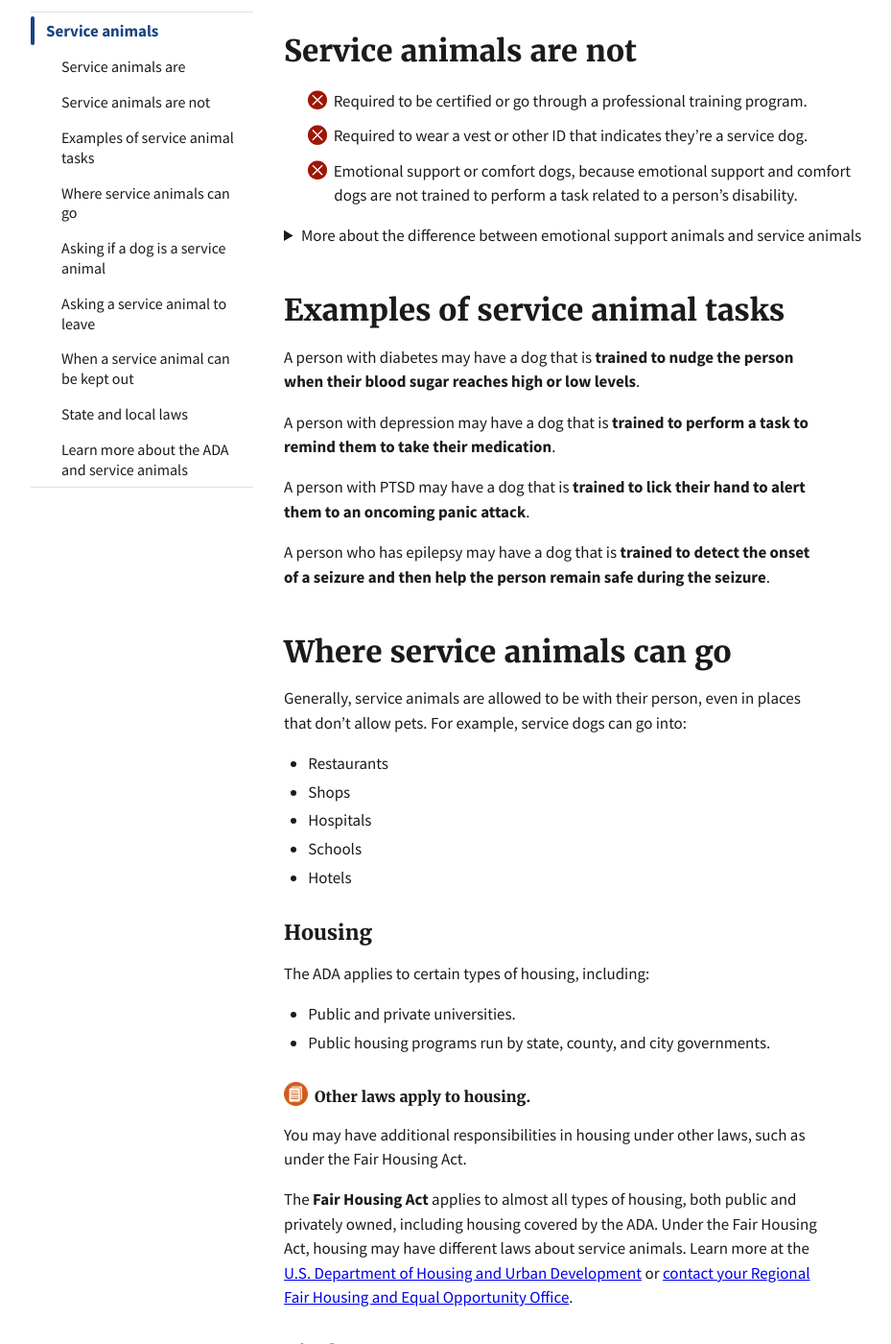
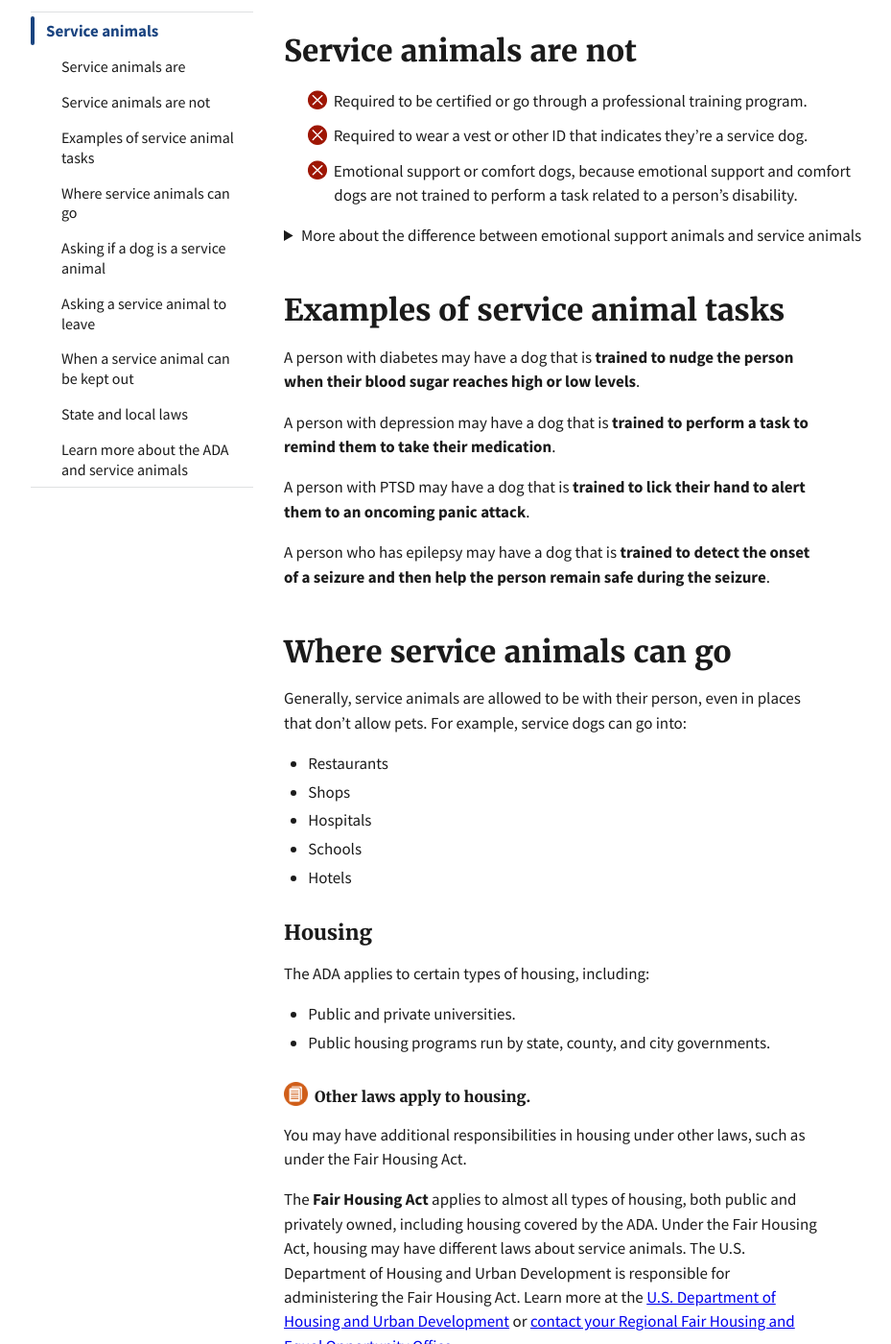
Before and after one commit to 18F/ada-sandbox, a Jekyll site: the page built from pages/page.md, in a window 1280 px wide and 1400 px high, scrolled down 836 px. Shown: the whole window at 96% size, without its empty margins (128-1057 px from the left). Built offline with Jekyll 4.4.1, drawn with Linux system fonts in a browser that asks for light colours; some of the changed text lies outside the part shown.

Commit message:
Updates based on DOJ review

```diff
--- a/pages/page.md
+++ b/pages/page.md
@@ -56,7 +56,7 @@ Generally, state and local governments, businesses that are open to the public,
 
 <details>
     <summary>More about the difference between emotional support animals and service animals</summary>
-      The ADA makes a distinction between psychiatric service animals and emotional support animals. If the dog has been trained to sense that an anxiety attack is about to happen and take a specific action to help avoid the attack or lessen its impact, the dog is a service animal. If the dog's mere presence provides comfort, it is not a service animal under the ADA.
+      If the dog's mere presence provides comfort, it is not a service animal under the ADA. But if the dog is trained to perform a task related to a person's disability, it is a service animal under the ADA. For example, if the dog has been trained to sense that an anxiety attack is about to happen and take a specific action to help avoid the attack or lessen its impact, the dog is a service animal.
 </details>
 
 ## Examples of service animal tasks
@@ -89,7 +89,7 @@ The ADA applies to certain types of housing, including:
 #### {% include document.html %} Other laws apply to housing.
 You may have additional responsibilities in housing under other laws, such as under the Fair Housing Act.
 
-The **Fair Housing Act** applies to almost all types of housing, both public and privately owned, including housing covered by the ADA. Under the Fair Housing Act, housing may have different laws about service animals. Learn more at the [U.S. Department of Housing and Urban Development](https://www.hud.gov/program_offices/fair_housing_equal_opp/fair_housing_act_overview) or [contact your Regional Fair Housing and Equal Opportunity Office](https://www.hud.gov/program_offices/fair_housing_equal_opp/contact_fheo).
+The **Fair Housing Act** applies to almost all types of housing, both public and privately owned, including housing covered by the ADA. Under the Fair Housing Act, housing may have different laws about service animals. The U.S. Department of Housing and Urban Development is responsible for administering the Fair Housing Act. Learn more at the [U.S. Department of Housing and Urban Development](https://www.hud.gov/program_offices/fair_housing_equal_opp/fair_housing_act_overview) or [contact your Regional Fair Housing and Equal Opportunity Office](https://www.hud.gov/program_offices/fair_housing_equal_opp/contact_fheo).
 
 ### Airplanes
 
@@ -98,7 +98,7 @@ The **Fair Housing Act** applies to almost all types of housing, both public and
 The Air Carrier Access Act protects the rights of people with disabilities in air travel. For information or to file a complaint, contact the U.S. Department of Transportation, Aviation Consumer Protection Division: 202-366-2220.
 
 ## Asking if a dog is a service animal
-If you are working at a business or state or local government facility and it is unclear to you whether someone’s dog is a service dog, **you may ask only two questions** to find out:
+If you are working at a business or state or local government facility and it is unclear to you whether someone’s dog is a service dog, **you may ask for certain information using two questions**:
 
 <ul class="icon-list" aria-labeledby="asking-if-a-dog-is-a-service-animal">
   <li>{% include yes.html %} Is the dog a service animal required because of a disability?</li>
```
Also changed, not shown: other parts of pages/page.md (+3 -5 lines).
